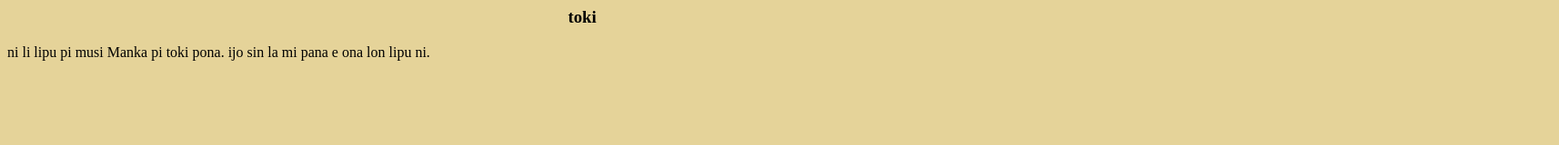
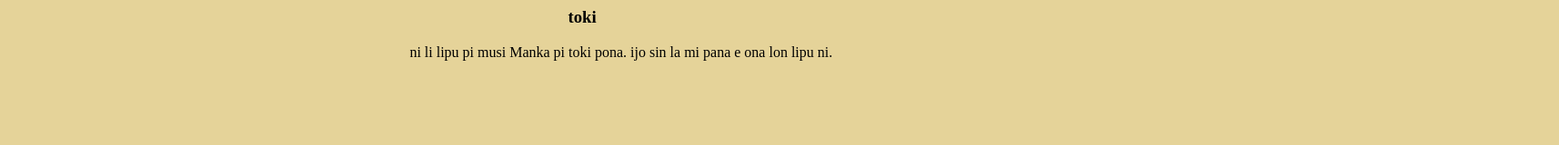
Before and after one commit to lilscribby/lilscribby, a plain HTML site: page index.html in a window 1280 px wide. Shown: the whole page at 91% size, 1714 px wide, since content can reach past the window. Drawn offline with Linux system fonts and the light colour scheme.

Commit message:
Update index.html

```diff
--- a/index.html
+++ b/index.html
@@ -1,7 +1,7 @@
 <body style="background-color:#e5d399;">
 <h3 style="text-align:center;">toki</h3>
 
-<p style="left:35%;">
+<p style="position:relative;left:35%;">
 ni li lipu pi musi Manka pi toki pona.
 ijo sin la mi pana e ona lon lipu ni.
 </p>
```
